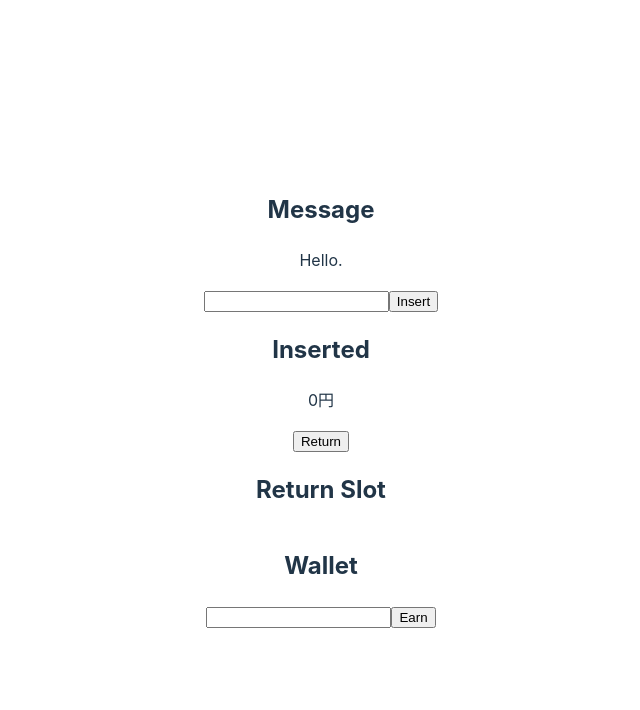
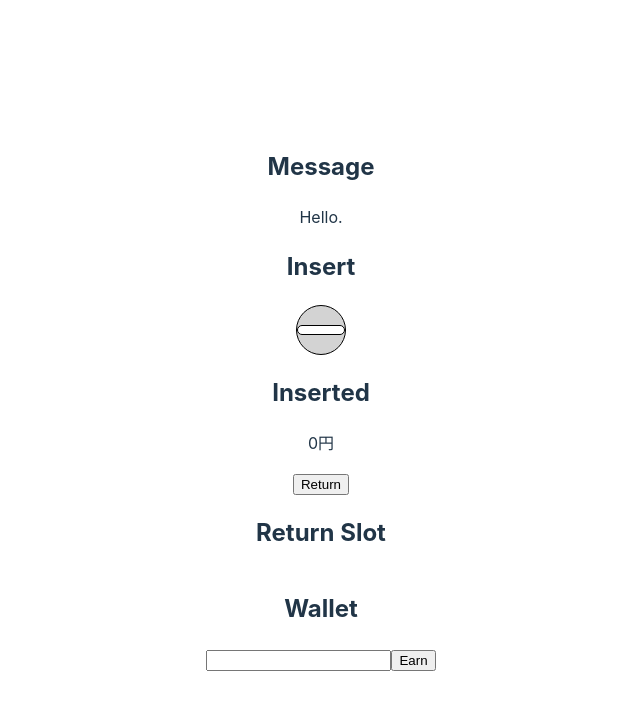
Before and after one commit to tkntkn/clean-architecture-vending-machine, a React (Vite) app in the folder vm/: page /vm in a window 1280 px wide. Shown: the top 710 px of the page, without its empty margins (319-959 px from the left). Built offline with nearby package versions, Linux system fonts and the light colour scheme.

Commit message:
Remove input from Inert

```diff
--- a/vm/src/interface/pages/VendingMachine.tsx
+++ b/vm/src/interface/pages/VendingMachine.tsx
@@ -56,16 +56,38 @@ export function VendingMachine(props: {}) {
     return sum(inserted.map(([type]) => type.value));
   }, [inserted]);
 
-  const insertDropHandlers = useWalletItemDropHandlers<HTMLFormElement>(insert);
+  const insertDropHandlers = useWalletItemDropHandlers<HTMLDivElement>(insert);
 
   return (
     <div className="VendingMachine">
       <h2>Message</h2>
       <p>{(insertionState && getInsertionStatusMessage(insertionState)) ?? "Hello."}</p>
-      <form onSubmit={handleInsert} {...insertDropHandlers}>
-        <input data-testid="money" type="text" value={moneyLike} onChange={(event) => setMoneyLike(event.target.value)} />
-        <button type="submit">Insert</button>
-      </form>
+      <div {...insertDropHandlers}>
+        <h2>Insert</h2>
+        <div
+          style={{
+            height: "50px",
+            width: "50px",
+            margin: "auto",
+            border: "solid 1px black",
+            borderRadius: "50%",
+            display: "flex",
+            alignItems: "center",
+            justifyContent: "center",
+            backgroundColor: "lightgray",
+          }}
+        >
+          <div
+            style={{
+              height: "10px",
+              width: "50px",
+              border: "solid 1px black",
+              borderRadius: "5px 5px",
+              backgroundColor: "white",
+            }}
+          ></div>
+        </div>
+      </div>
       <h2>Inserted</h2>
       <p data-testid="inserted">{totalInsertedAmount}円</p>
       <form onSubmit={handleReturn}>
```
Also changed, not shown: 1 other file (tests, documents, lock files or other folders).
